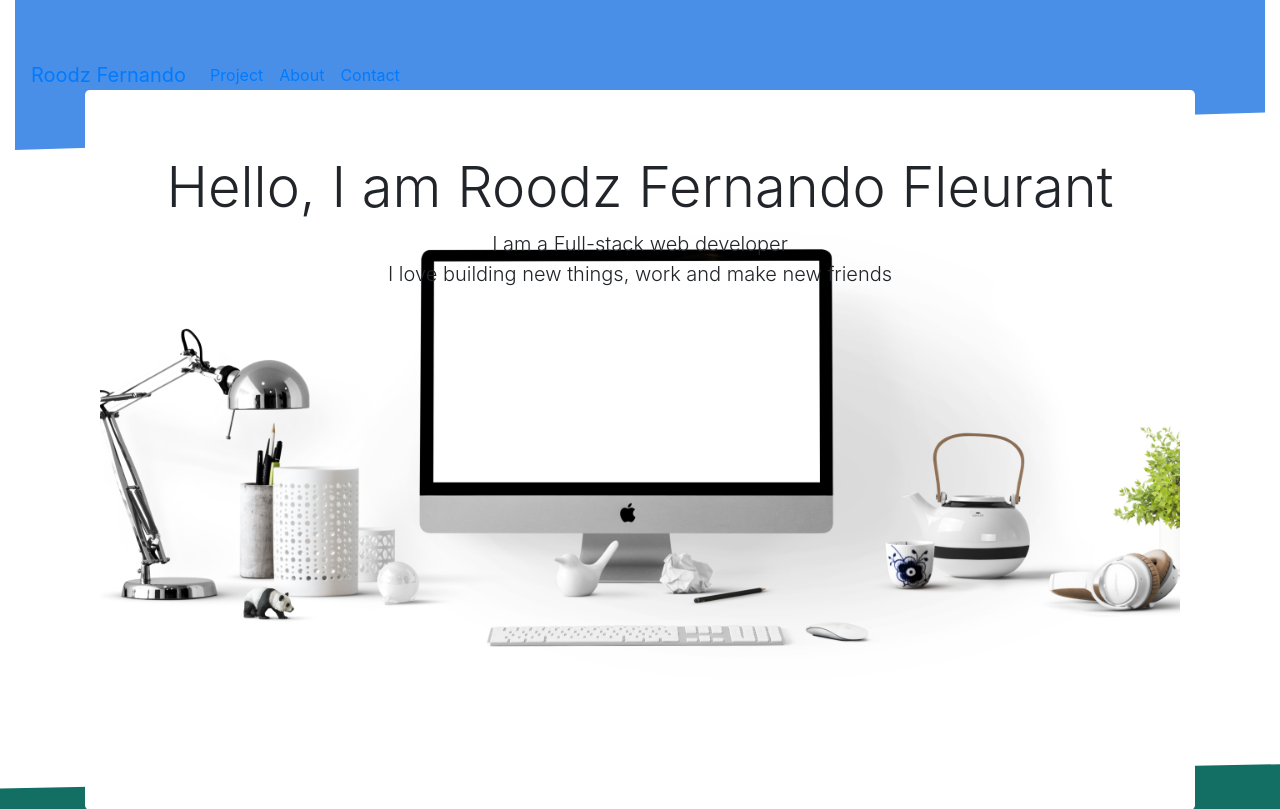
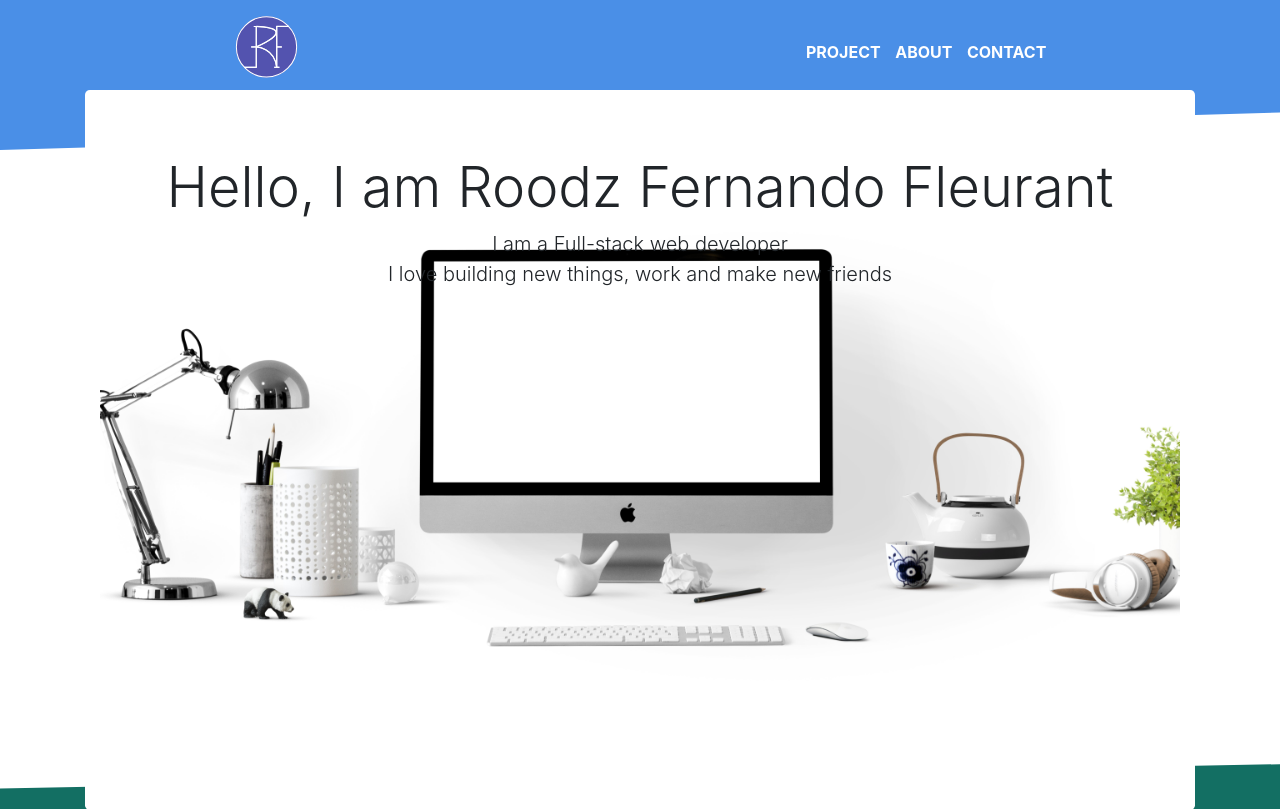
Before and after one commit to RoodzFernando/portfolio, a PHP site: page / in a window 1280 px wide. Shown: the top 809 px of the page. Run offline with PHP 8.4, Linux system fonts and the light colour scheme; some libraries are stand-ins or nearby versions.

Commit message:
Syling the navbar

```diff
--- a/index.html
+++ b/index.html
@@ -11,26 +11,94 @@
 </head>
 
 <body>
-    <div class="container-fluid" id="nav-bar">
+    <div class="container-fluid" id="nav-bar" style="padding: 0;">
         <header>
-            <nav class="navbar navbar-expand-lg">
-                <a class="navbar-brand" href="#">Roodz Fernando</a>
-                <button class="navbar-toggler" type="button" data-toggle="collapse" data-target="#navbarNav" aria-controls="navbarNav" aria-expanded="false" aria-label="Toggle navigation">
-                <span class="navbar-toggler-icon"></span>
-            </button>
-                <div class="collapse navbar-collapse" id="navbarNav">
-                    <ul class="navbar-nav">
-                        <li class="nav-item active">
-                            <a class="nav-link" href="#">Project <span class="sr-only">(current)</span></a>
+            <nav>
+
+                <div class="logo">
+                    <svg xmlns="http://www.w3.org/2000/svg" xmlns:xlink="http://www.w3.org/1999/xlink" width="318" height="318" viewBox="0 0 318 318">
+                        <defs>
+                            <filter id="Ellipse_6" x="0" y="0" width="318" height="318" filterUnits="userSpaceOnUse">
+                                <feOffset dy="3" input="SourceAlpha" />
+                                <feGaussianBlur stdDeviation="3" result="blur" />
+                                <feFlood flood-opacity="0" />
+                                <feComposite operator="in" in2="blur" />
+                                <feComposite in="SourceGraphic" />
+                            </filter>
+                        </defs>
+                        <g id="Group_2" data-name="Group 2" transform="translate(-541 -369)">
+                            <g transform="matrix(1, 0, 0, 1, 541, 369)" filter="url(#Ellipse_6)">
+                                <g id="Ellipse_6-2" data-name="Ellipse 6" transform="translate(9 6)" fill="#5252af" stroke="#fff"
+                                    stroke-width="5">
+                                    <circle cx="150" cy="150" r="150" stroke="none" />
+                                    <circle cx="150" cy="150" r="147.5" fill="none" />
+                                </g>
+                            </g>
+                            <line id="Line_16" data-name="Line 16" y2="200" transform="translate(650 425)" fill="none" stroke="#fff"
+                                stroke-width="5" />
+                            <line id="Line_12" data-name="Line 12" y2="200" transform="translate(750 425)" fill="none" stroke="#fff"
+                                stroke-width="5" />
+                            <line id="Line_17" data-name="Line 17" x2="25" transform="translate(625 525)" fill="none" stroke="#fff"
+                                stroke-width="5" />
+                            <line id="Line_13" data-name="Line 13" x2="25" transform="translate(750 525)" fill="none" stroke="#fff"
+                                stroke-width="5" />
+                            <line id="Line_18" data-name="Line 18" x2="12" transform="translate(638 425)" fill="none" stroke="#fff"
+                                stroke-width="5" />
+                            <line id="Line_14" data-name="Line 14" x2="25" transform="translate(738 625)" fill="none" stroke="#fff"
+                                stroke-width="5" />
+                            <line id="Line_19" data-name="Line 19" x2="61" transform="translate(591 625)" fill="none" stroke="#fff"
+                                stroke-width="5" />
+                            <line id="Line_15" data-name="Line 15" x2="61" transform="translate(748 425)" fill="none" stroke="#fff"
+                                stroke-width="5" />
+                            <path id="Path_7" data-name="Path 7" d="M650,500" transform="translate(0 25)" fill="none" stroke="#fff"
+                                stroke-width="1" />
+                            <path id="Path_5" data-name="Path 5" d="M650,500s89.543,3.422,100,100" transform="translate(0 25)" fill="none"
+                                stroke="#fff" stroke-width="5" />
+                            <path id="Path_6" data-name="Path 6" d="M650,500s218.664-90.333,0-100" transform="translate(0 25)" fill="none"
+                                stroke="#fff" stroke-width="5" />
+                            <g id="Group_1" data-name="Group 1">
+                                <line id="Line_20" data-name="Line 20" y2="200" transform="translate(650 425)" fill="none" stroke="#fff"
+                                    stroke-width="6" />
+                            </g>
+                            <line id="Line_21" data-name="Line 21" y2="200" transform="translate(750 425)" fill="none" stroke="#fff"
+                                stroke-width="6" />
+                            <line id="Line_22" data-name="Line 22" x2="25" transform="translate(625 525)" fill="none" stroke="#fff"
+                                stroke-width="6" />
+                            <line id="Line_23" data-name="Line 23" x2="25" transform="translate(750 525)" fill="none" stroke="#fff"
+                                stroke-width="6" />
+                            <line id="Line_24" data-name="Line 24" x2="12" transform="translate(638 425)" fill="none" stroke="#fff"
+                                stroke-width="5" />
+                            <line id="Line_25" data-name="Line 25" x2="25" transform="translate(738 625)" fill="none" stroke="#fff"
+                                stroke-width="6" />
+                            <line id="Line_26" data-name="Line 26" x2="61" transform="translate(591 625)" fill="none" stroke="#fff"
+                                stroke-width="6" />
+                            <line id="Line_27" data-name="Line 27" x2="61" transform="translate(748 425)" fill="none" stroke="#fff"
+                                stroke-width="6" />
+                            <path id="Path_8" data-name="Path 8" d="M650,500" transform="translate(0 25)" fill="none" stroke="#fff"
+                                stroke-width="1" />
+                            <path id="Path_9" data-name="Path 9" d="M650,500s89.543,3.422,100,100" transform="translate(0 25)" fill="none"
+                                stroke="#fff" stroke-width="6" />
+                            <path id="Path_10" data-name="Path 10"
+                                d="M650,500s113.354-46.828,95.079-76.886C738.166,411.738,711.227,402.707,650,400"
+                                transform="translate(0 25)" fill="none" stroke="#fff" stroke-width="6" />
+                        </g>
+                    </svg>
+                </div>
+
+                <div class="nav-links">
+                    <ul>
+                        <li>
+                            <a href="#projects">Project</a>
                         </li>
-                        <li class="nav-item">
-                            <a class="nav-link" href="#">About</a>
+                        <li>
+                            <a href="#about">About</a>
                         </li>
-                        <li class="nav-item">
-                            <a class="nav-link" href="#">Contact</a>
+                        <li>
+                            <a href="#contact">Contact</a>
                         </li>
                     </ul>
                 </div>
+
             </nav>
             <div class="container">
                 <div class="jumbotron">
@@ -40,7 +108,7 @@
             </div>
         </header>
     </div>
-    <div class="container-fluid projects-bg">
+    <div class="container-fluid projects-bg" id="projects">
         <div class="container ">
             <div class="row projects">
                 <div class="col-lg-4 project-img">
@@ -114,7 +182,7 @@
         </div>
     </div>
 
-    <div class="container">
+    <div class="container" id="about">
         <div class="row my_bio">
             <div class="offset-lg-3  col-lg-6">
                 <h2>About me</h2>
@@ -125,7 +193,7 @@
     </div>
 
     <footer>
-        <div class="container">
+        <div class="container" id="contact">
             <div class="row">
                 <div class="offset-lg-3  col-lg-6">
                     <h2>Feel free to contact me</h2>
--- a/style.css
+++ b/style.css
@@ -7,10 +7,50 @@ body header {
 }
 
 body header nav {
+  padding-top: 15px;
   height: 150px;
   -webkit-clip-path: polygon(0 0, 100% 0, 100% 75%, 0 100%);
           clip-path: polygon(0 0, 100% 0, 100% 75%, 0 100%);
   background-color: #4a8fe7;
+  display: -webkit-box;
+  display: -ms-flexbox;
+  display: flex;
+  -ms-flex-pack: distribute;
+      justify-content: space-around;
+}
+
+body header nav .test {
+  border: 1px solid #000;
+  display: -webkit-box;
+  display: -ms-flexbox;
+  display: flex;
+}
+
+body header nav .logo svg {
+  height: 65px;
+  width: 65px;
+}
+
+body header nav .nav-links {
+  -ms-flex-item-align: center;
+      -ms-grid-row-align: center;
+      align-self: center;
+  margin-bottom: 45px;
+}
+
+body header nav .nav-links ul li {
+  display: inline-block;
+}
+
+body header nav .nav-links ul li a {
+  color: #fff;
+  text-transform: uppercase;
+  font-weight: bold;
+}
+
+body header nav .nav-links a[href="#about"] {
+  margin-left: 10px;
+  margin-right: 10px;
 }
 
 body header .container {
--- a/style.scss
+++ b/style.scss
@@ -8,9 +8,38 @@
         header {
             height: 100vh;
             nav {
+                padding-top: 15px;
                 height: 150px;
                 clip-path: polygon(0 0, 100% 0, 100% 75%, 0 100%);
                 background-color: $header-color;
+                display: flex;
+                justify-content: space-around;
+                .test {
+                    border: 1px solid #000;
+                    display: flex;
+                }
+                .logo {
+                    svg {
+                        height: 65px;
+                        width: 65px;
+                    }
+                }
+                .nav-links {
+                    align-self: center;
+                    margin-bottom: 45px;
+                    ul li {
+                        display: inline-block;
+                        a {
+                            color: $white;
+                            text-transform: uppercase;
+                            font-weight: bold;
+                        }
+                    }
+                    a[href="#about"] {
+                        margin-left: 10px;
+                        margin-right: 10px;
+                    }
+                }
             }
             .container {
                 position: relative;
```
Also changed, not shown: 1 other file.
